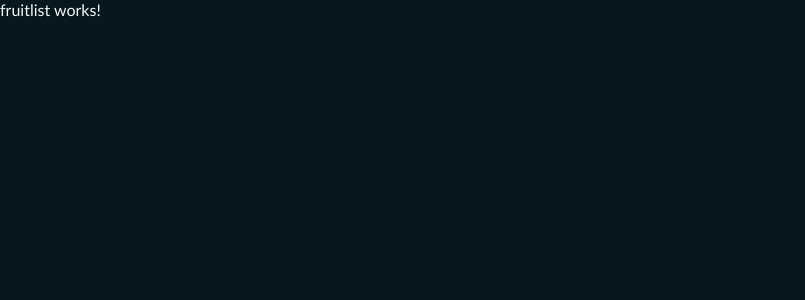
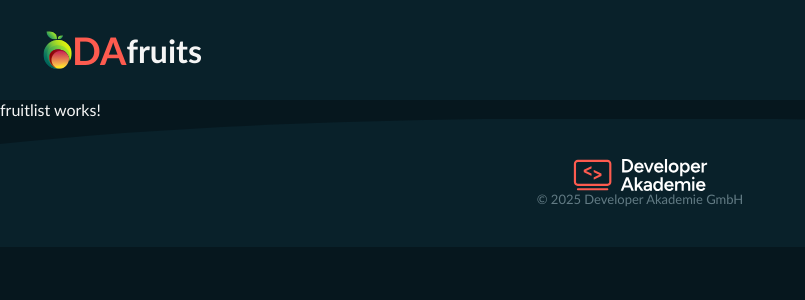
Before and after one commit to VadimMichel/Fruitbasked, an Angular app: page / in a window 1280 px wide. Shown: the top 300 px of the page, without its empty margins (0-805 px from the left). Built offline with nearby package versions, Linux system fonts and the light colour scheme.

Commit message:
Add header and footer

```diff
--- a/src/app/app.component.html
+++ b/src/app/app.component.html
@@ -1,2 +1,3 @@
-
+<app-header></app-header>
 <router-outlet></router-outlet>
+<app-footer></app-footer>
--- a/src/app/app.component.ts
+++ b/src/app/app.component.ts
@@ -1,11 +1,13 @@
 import { Component } from '@angular/core';
 import { CommonModule } from '@angular/common';
 import { RouterOutlet } from '@angular/router';
+import { HeaderComponent } from './shared/components/header/header.component';
+import { FooterComponent } from './shared/components/footer/footer.component';
 
 @Component({
   selector: 'app-root',
   standalone: true,
-  imports: [CommonModule, RouterOutlet],
+  imports: [CommonModule, RouterOutlet, HeaderComponent, FooterComponent],
   templateUrl: './app.component.html',
   styleUrl: './app.component.scss'
 })
--- a/src/app/shared/components/footer/footer.component.ts
+++ b/src/app/shared/components/footer/footer.component.ts
@@ -32,7 +32,7 @@ import { Component } from '@angular/core';
           <path fill-rule="evenodd" clip-rule="evenodd" d="M34.4622 0.785889H4.7873C2.61817 0.785889 0.859741 2.54432 0.859741 4.71345V23.042C0.859741 25.2112 2.61817 26.9696 4.7873 26.9696H34.4622C36.6313 26.9696 38.3897 25.2112 38.3897 23.042V4.71345C38.3897 2.54432 36.6313 0.785889 34.4622 0.785889ZM3.04172 4.71345C3.04172 3.74939 3.82324 2.96787 4.7873 2.96787H34.4622C35.4262 2.96787 36.2078 3.74939 36.2078 4.71345V23.042C36.2078 24.0061 35.4262 24.7876 34.4622 24.7876H4.7873C3.82324 24.7876 3.04172 24.0061 3.04172 23.042V4.71345Z" fill="#FD5B4F"/>
           <path d="M5.0055 29.1516C4.40296 29.1516 3.91451 29.64 3.91451 30.2426C3.91451 30.8451 4.40296 31.3336 5.0055 31.3336H34.244C34.8465 31.3336 35.335 30.8451 35.335 30.2426C35.335 29.64 34.8465 29.1516 34.244 29.1516H5.0055Z" fill="#FD5B4F"/>
           </svg>
-          <p>&copy; 2023 Developer Akademie GmbH</p>
+          <p>&copy; 2025 Developer Akademie GmbH</p>
   </div>
 </footer>`,
   styles: [`
```
